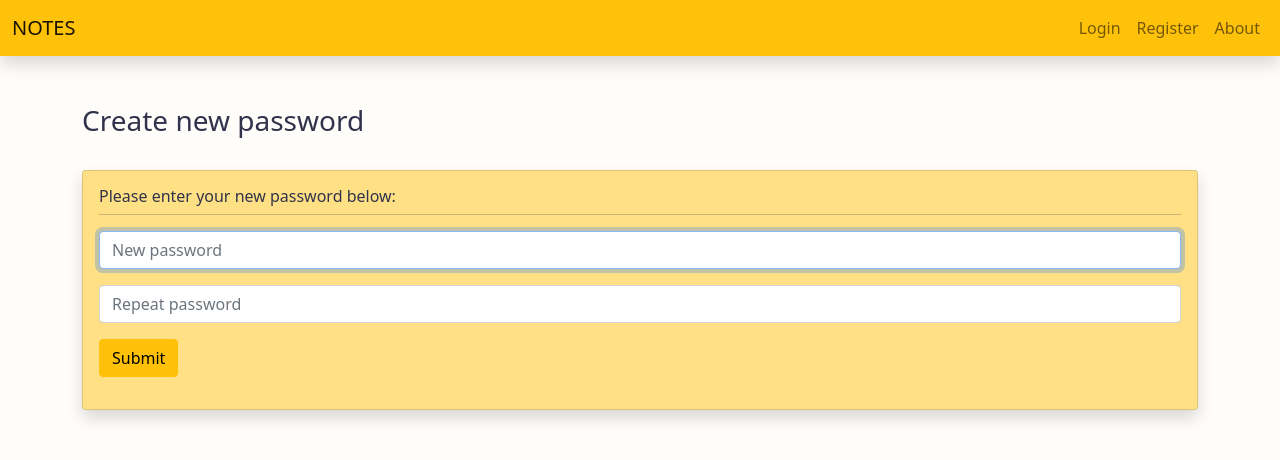
After one commit to Schabowyz/NoteApp, a Django app: page /users/newpassword/1/1 in a window 1280 px wide. The commit adds this page. Shown: the top 460 px of the page. Run offline with Django 4.2, Linux system fonts and the light colour scheme.

Commit message:
modified:   db.sqlite3 modified:   users/__pycache__/urls.cpython-310.pyc modified:   users/__pycache__/views.cpython-310.pyc modified:   users/templates/users/login.html new file:   users/templates/users/newpassword.html new file:   users/templates/users/renew_password.html new file:   users/templates/users/renew_password_mail.html modified:   users/urls.py modified:   users/views.py

```diff
--- a/users/templates/users/login.html
+++ b/users/templates/users/login.html
@@ -30,6 +30,7 @@
                         <button type="submit" class="btn btn-warning">Log in</button>
                     </div>
                 </form>
+                <a href="{% url 'users:renew_password' %}">I forgot my password</a>
             </p>
         </div>
     </div>
--- /dev/null
+++ b/users/templates/users/newpassword.html
@@ -0,0 +1,34 @@
+{% extends "layout_main.html" %}
+{% load static %}
+
+{% block title %}New password{% endblock %}
+
+{% block body %}
+<link href="{% static 'users/styles.css' %}" rel="stylesheet">
+
+    <h3 >Create new password</h3><br>
+
+    <div class="card shadow">
+        <div class="card-body">
+            <h6 class="card-title">
+                Please enter your new password below:
+            </h6>
+            <hr class="mt-1 mb-1">
+            <p class="card-text">
+                <form action="{% url 'users:newpassword' uidb64=uidb64 token=token %}" method="post">
+                    {% csrf_token %}
+                    <div class="mb-3">
+                        <input class="form-control" type="password" name="password1" placeholder="New password" autofocus required="required">
+                    </div>
+                    <div class="mb-3">
+                        <input class="form-control" type="password" name="password2" placeholder="Repeat password" required="required">
+                    </div>
+                    <div class="mb-3">
+                        <button type="submit" class="btn btn-warning">Submit</button>
+                    </div>
+                </form>
+            </p>
+        </div>
+    </div>
+
+{% endblock %}
--- a/users/urls.py
+++ b/users/urls.py
@@ -12,5 +12,7 @@ urlpatterns = [
     path("password", views.password, name="password"),
     path("delete", views.delete, name="delete"),
     path("account", views.account, name="account"),
-    path("activate/<uidb64>/<token>", views.activate, name="activate")
+    path("activate/<uidb64>/<token>", views.activate, name="activate"),
+    path("renew_password", views.renew_password, name="renew_password"),
+    path("newpassword/<uidb64>/<token>", views.newpassword, name="newpassword")
     ]
--- a/users/views.py
+++ b/users/views.py
@@ -3,6 +3,7 @@ from django.contrib.auth import authenticate, login, logout, update_session_auth
 from django.contrib.auth.decorators import login_required
 from django.contrib.auth.hashers import check_password
 from django.contrib.auth.models import User
+from django.contrib.auth.tokens import PasswordResetTokenGenerator
 from django.contrib.sites.shortcuts import get_current_site
 from django.core.exceptions import ObjectDoesNotExist, ValidationError
 from django.core.mail import EmailMessage
@@ -52,6 +53,47 @@ def login_view(request):
     # Renders login page
     return render(request, "users/login.html")
 
+def renew_password(request):
+    if request.method == "POST":
+        try:
+            user = User.objects.get(email = request.POST["email"])
+            renew_password_mail(request, user)
+            return HttpResponseRedirect(reverse("users:index"))
+        except User.DoesNotExist:
+            messages.error(request, "User doesn't exist")
+    return render(request, "users/renew_password.html")
+
+def renew_password_mail(request, user):
+    mail_subject = "NoteApp - renew password"
+    message = render_to_string("users/renew_password_mail.html", {
+        "user": user.username,
+        "domain": get_current_site(request).domain,
+        "uid": urlsafe_base64_encode(force_bytes(user.username)),
+        "token": PasswordResetTokenGenerator().make_token(user),
+        "protocol": "https" if request.is_secure() else "http"
+    })
+    email = EmailMessage(mail_subject, message, to=(user.email,))
+    if email.send():
+        messages.success(request, "Password renewal email was sent to you, please check your email")
+        return True
+    else:
+        messages.error(request, "Something went wrong")
+        return False
+
+def newpassword(request, uidb64, token):
+    if request.method == "POST":
+        username = urlsafe_base64_decode(uidb64).decode()
+        print(username)
+        user = User.objects.get(username = username)
+        user.set_password(request.POST["password1"])
+        user.save()
+        messages.success(request, "Your password was successfully changed")
+        return HttpResponseRedirect(reverse("users:index"))
+    return render(request, "users/newpassword.html", {
+        "uidb64": uidb64,
+        "token": token
+    })
+
 # Register page
 def register(request):
     # If form is submitted checks forms information
@@ -86,7 +128,7 @@ def register(request):
     return render(request, "users/register.html")
 
 def activate_email(request, user):
-    mail_subject = "NoteApp account activation"
+    mail_subject = "NoteApp - account activation"
     message = render_to_string("users/activate_account.html", {
         "user": user.username,
         "domain": get_current_site(request).domain,
```
Also changed, not shown: users/templates/users/renew_password.html (added, +31 -0 lines), users/templates/users/renew_password_mail.html (added, +10 -0 lines), db.sqlite3.
